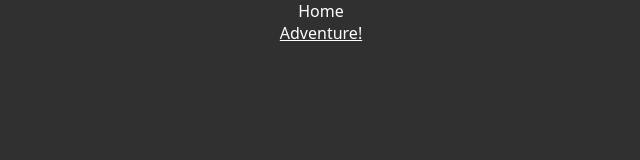
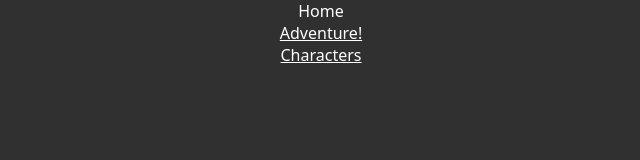
Before and after one commit to f-eighty7/ChasChallenger, a React (Vite) app: page / in a window 1280 px wide. Shown: the top 160 px of the page, without its empty margins (319-959 px from the left). Built offline with nearby package versions, Linux system fonts and the light colour scheme.

Commit message:
feat: added characters route

```diff
--- /dev/null
+++ b/src/routes/CharactersRoute.tsx
@@ -0,0 +1,3 @@
+export const CharactersRoute = () => {
+  return <main>characters</main>;
+};
--- a/src/routes/HomeRoute.tsx
+++ b/src/routes/HomeRoute.tsx
@@ -5,6 +5,7 @@ export const HomeRoute = () => {
     <main>
       <p>Home</p>
       <Link to={"/adventure"}>Adventure!</Link>
+      <Link to={"/characters"}>Characters</Link>
     </main>
   );
 };
```
Also changed, not shown: src/main.tsx (+9 -4 lines).
